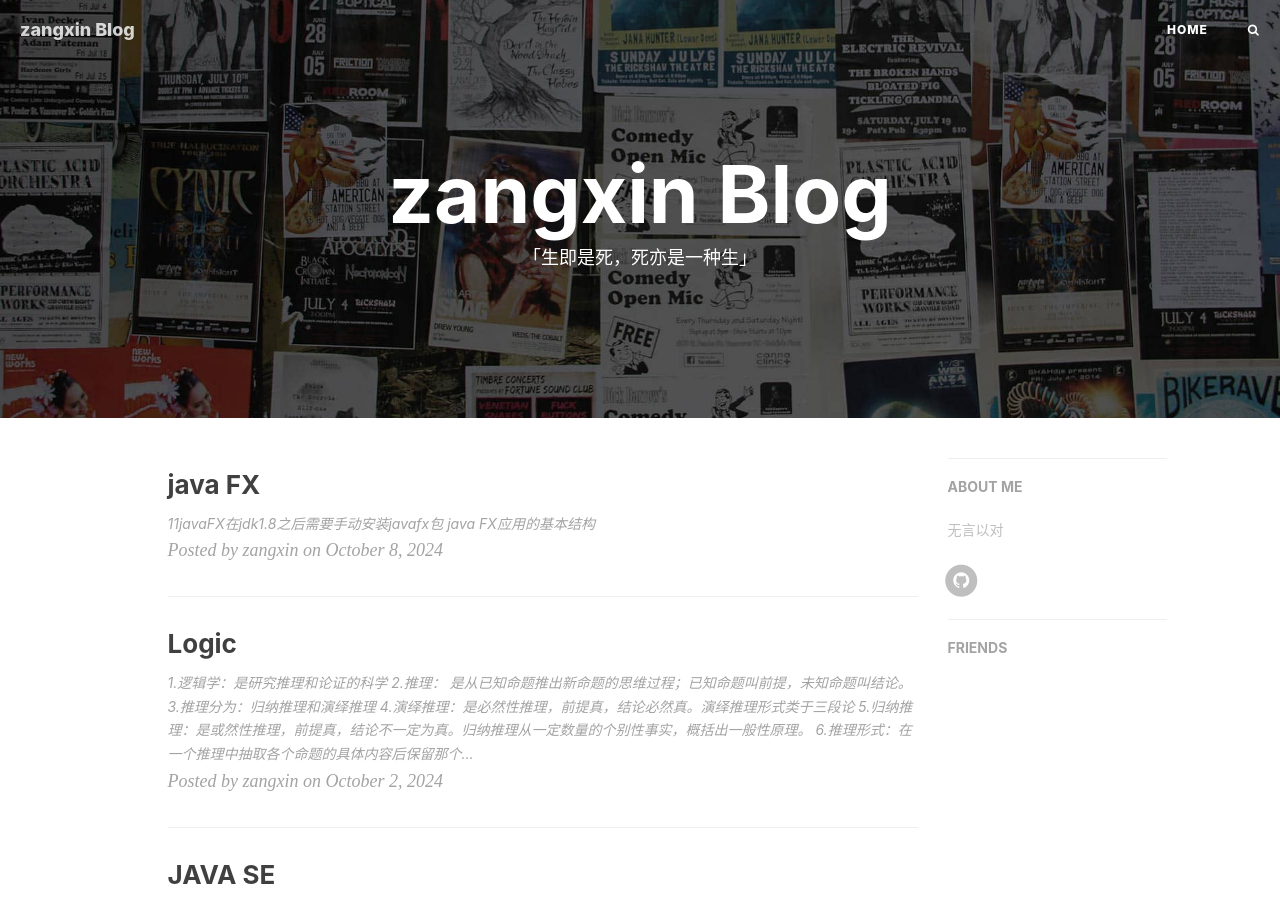
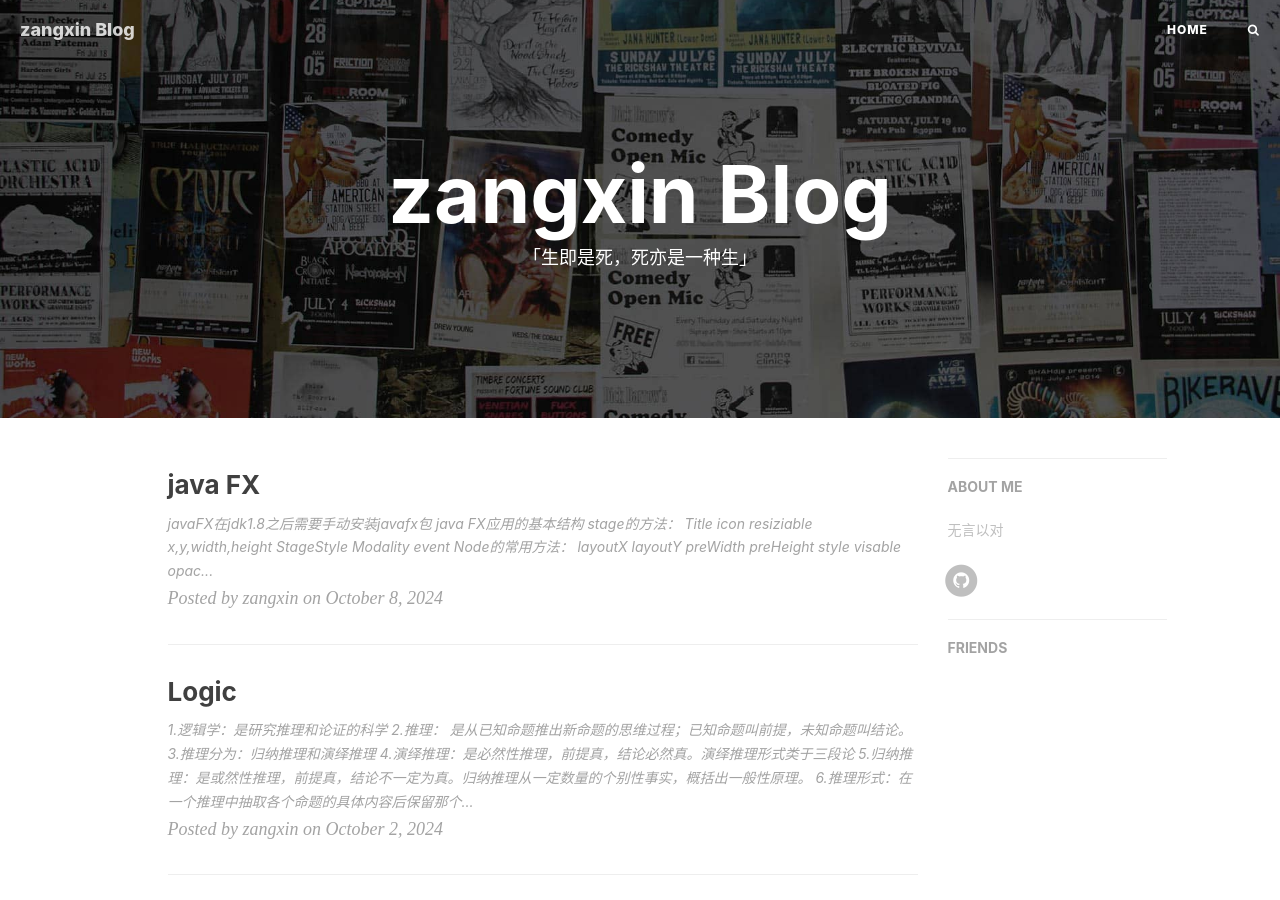
Before and after one commit to zangxin51/zangxin51.github.io, a Jekyll site: the page built from index.html, in a window 1280 px wide and 900 px high. Built offline with Jekyll 4.4.1, drawn with Linux system fonts in a browser that asks for light colours; nearby versions of some CDN libraries; the list of posts is cut into pages by our own code; comment, search, counter and statistics services are not loaded.

Commit message:
Update 2024-10-08-javafx.markdown

```diff
--- a/_posts/2024-10-08-javafx.markdown
+++ b/_posts/2024-10-08-javafx.markdown
@@ -9,8 +9,36 @@
 tags:
 ---
 
-11javaFX在jdk1.8之后需要手动安装javafx包
+javaFX在jdk1.8之后需要手动安装javafx包
 
 java FX应用的基本结构
 
 ![image-20241008201035284](./../img/md-img/2024-10-08-javafx/image-20241008201035284.png)
+
+stage的方法：
+
+Title
+
+
+
+icon
+
+resiziable
+
+x,y,width,height
+
+StageStyle
+
+Modality
+
+event
+
+Node的常用方法：
+
+layoutX layoutY preWidth preHeight
+
+style visable opacity blendMode
+
+translateX translateY rotate scaleX scaleY scaleZ
+
+ parent scene id
```
